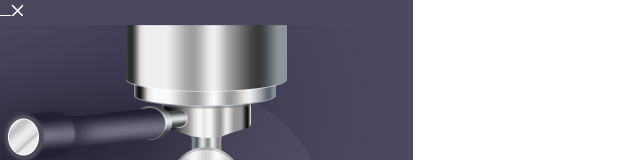
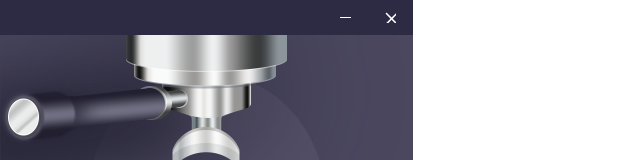
Before and after one commit to espressoshock/caffeine-counter-desktop, a Vue app: page / in a window 1280 px wide. Shown: the top 160 px of the page, without its empty margins (0-640 px from the left). Built offline with nearby package versions, Linux system fonts and the light colour scheme; what vue-spritecore would draw is missing.

Commit message:
Title-bar style & animations added

```diff
--- a/src/components/title-bar.vue
+++ b/src/components/title-bar.vue
@@ -51,5 +51,58 @@ export default {
 </script>
 
 <style scoped>
+#title-bar {
+  width: 100%;
+  height: 35px;
+  position: absolute;
+  top: 0;
+  left: 0;
+  -webkit-app-region: drag;
+  background: #2d2a44;
+  padding: 0;
+  margin: 0;
+  z-index: 20;
+}
+.icons{
+   height: 35px;
+    width: 90px;
+    position: absolute;
+    right: 0;
+}
+.close-btn, .minimize-btn{
+  -webkit-app-region: no-drag;
+}
+.close-btn {
+  position: absolute;
+  right: 0;
+ width: 45px;
+  height: 35px;
+}
+.close-btn:hover{
+    background: #ee1351;
+}
+.close-btn svg{
+    position: absolute;
+    top: 50%;
+    left: 50%;
+    margin-top: -5.92px;
+    margin-left: -5.89px;
+}
+.minimize-btn{
+    position: absolute;
+   width: 45px;
+    height: 35px;
+    right: 45px;
 
+}
+.minimize-btn:hover{
+    background: #635f79;
+}
+.minimize-btn svg{
+    position: absolute;
+    top: 50%;
+    left: 50%;
+    margin-top: -0.5px;
+    margin-left: -5.5px;
+}
 </style>
```
